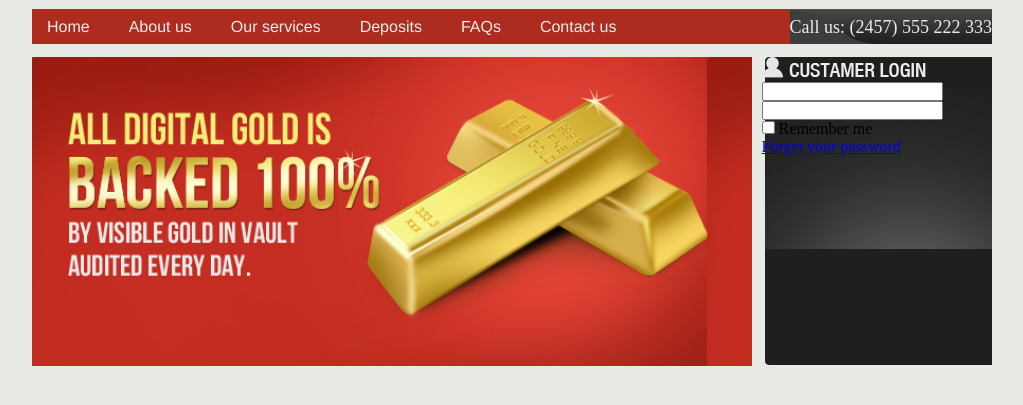
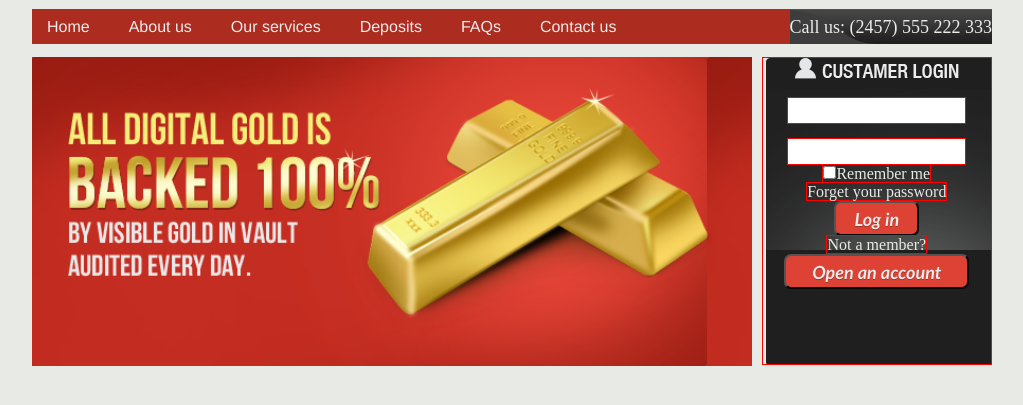
Before and after one commit to 3BEPbE/verstka1, a website: page app/index.html in a window 1280 px wide. Shown: the part 93-498 px from the top of the page, without its empty margins (128-1151 px from the left). Drawn offline with Linux system fonts and the light colour scheme.

Commit message:
fuckink login menu doesn't work

```diff
--- a/app/index.html
+++ b/app/index.html
@@ -45,10 +45,15 @@
             <input type="text" class="form-login__item" name="Name">
             <input type="password" class="form-login__item" name="password">
             <br>
-            <input type="checkbox" class="form-login__item" name="checkbox"> Remember me
+            <label for="check" class="form-login_theme"> <input type="checkbox" name="checkbox">Remember me</label>
             <br>
-            <a href="#" class="form-login__item form-login_remember-password">Forget your password</a>
-
+            <a href="#" class="form-login_theme">Forget your password</a>
+            <br>
+            <button class="form-login__button  form-login_button_first">Log in</button>
+            <br>
+            <a href="#" class="form-login_theme">Not a member?</a>
+            <br>
+            <button class="form-login__button">Open an account</button>
         </form>
     </div>
 
--- a/app/scss/main.scss
+++ b/app/scss/main.scss
@@ -123,7 +123,38 @@ body {
 // Article Login form
 
 .form-login {
+    box-sizing: border-box;
     background: url('../img/login-form-bg.png') no-repeat;
     height: 308px;
     width: 24%;
+    border: 1px solid red;
+    display: inline-block;
+    text-align: center;
 }
+.form-login__item {
+    border: 1px solid red;
+    height: 25px;
+    margin-top: 14px;
+}
+.form-login_theme {
+    color: #e8eae5;
+    text-decoration: none;
+    border: 1px solid red;
+    margin-top: 14px;
+}
+.form-login__button {
+    width: 185px;
+    height: 35px;
+    background: #de4234;
+    border-radius: 7px;
+    font-size: 18px;
+    font-family: "Gill Sans";
+    color: rgb(236, 236, 236);
+    font-weight: bold;
+    font-style: italic;
+    text-shadow: 0px 1px 0px rgba(0, 0, 0, 0.26);
+}
+.form-login_button_first {
+    width: 85px;
+    height: 35px;
+}
```
Also changed, not shown: app/css/main.css, 1 other file.
